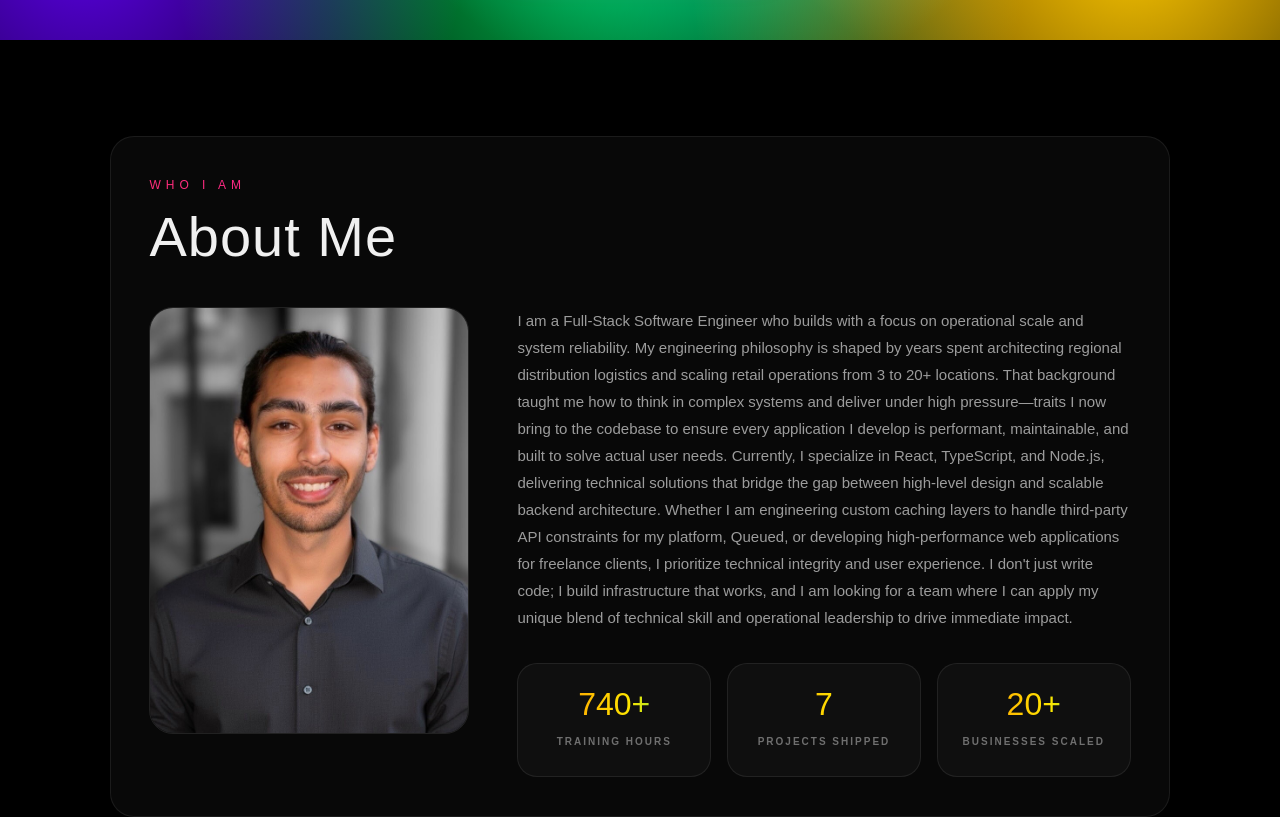
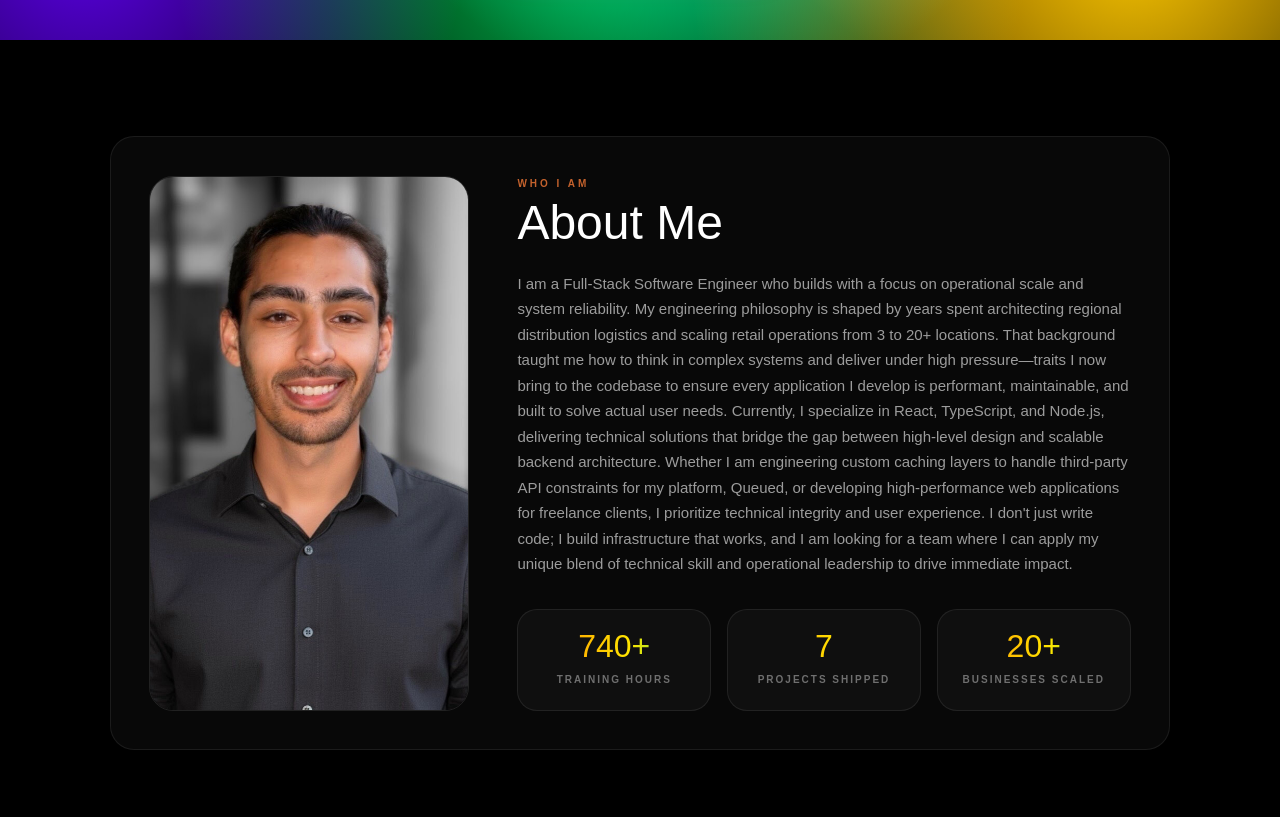
Before and after one commit to Evan-Boodoosingh/new-portfolio, a React (Vite) app: page / in a window 1280 px wide. Shown: the part 760-1577 px from the top of the page. Built offline with nearby package versions, Linux system fonts and the light colour scheme.

Commit message:
fix aboutme layout

```diff
--- a/src/components/sections/About.tsx
+++ b/src/components/sections/About.tsx
@@ -1,7 +1,6 @@
 import { motion } from "framer-motion";
 import { bio, stats } from "../../config/portfolioConfig";
 import { Card } from "../ui/Card";
-import { SectionHeader } from "../ui/SectionHeader";
 
 export function About() {
   const hidden = { opacity: 0, y: 20 };
@@ -22,7 +21,6 @@ export function About() {
           maxWidth: "1100px",
           margin: "0 auto",
           padding: "0 20px",
-          minHeight: "fit-content", // Prevents overhang from previous screenshots
           display: "flex",
           alignItems: "center",
         }}
@@ -35,28 +33,30 @@ export function About() {
           style={{ width: "100%" }}
         >
           <Card>
-            <SectionHeader label="Who I Am" title="About Me" />
-
+            {/* The main layout container */}
             <div
               style={{
                 display: "grid",
                 gap: "48px",
                 width: "100%",
+                // This is the secret: it forces both columns to be exactly the same height
+                alignItems: "stretch",
               }}
               className="grid-cols-1 md:grid-cols-[320px_1fr]"
             >
-              {/* --- LEFT: PHOTO --- */}
+              {/* LEFT COLUMN: The Photo */}
               <motion.div
                 initial={hidden}
                 whileInView={visible}
                 transition={{ duration: 0.7, delay: 0.2 }}
+                style={{ height: "100%" }}
               >
                 <img
                   src="/profilepic.jpg"
                   alt="Evan Boodoosingh"
                   style={{
                     width: "100%",
-                    aspectRatio: "3/4", // Keeps photo height consistent
+                    height: "100%", // Fills the grid cell height
                     borderRadius: "24px",
                     objectFit: "cover",
                     objectPosition: "top",
@@ -65,17 +65,39 @@ export function About() {
                 />
               </motion.div>
 
-              {/* --- RIGHT: THE FLEX COLUMN --- */}
+              {/* RIGHT COLUMN: The Text + Stats */}
               <div
                 style={{
                   display: "flex",
                   flexDirection: "column",
-                  justifyContent: "space-between", // Anchors top and bottom items
-                  height: "100%", // Matches the height of the photo grid cell
-                  gap: "32px", // Fallback gap for mobile stacking
+                  // This spaces the Bio (top) and Stats (bottom) perfectly
+                  // relative to the photo's top and bottom
+                  justifyContent: "space-between",
+                  height: "100%",
                 }}
               >
-                {/* Top: Bio text */}
+                {/* Text Group */}
+                <div style={{ display: "flex", flexDirection: "column" }}>
+                  <span style={{
+                    fontSize: "10px",
+                    fontWeight: 700,
+                    letterSpacing: "3px",
+                    color: "#c4622d",
+                    textTransform: "uppercase",
+                    marginBottom: "8px"
+                  }}>
+                    Who I Am
+                  </span>
+                  <h2 style={{
+                    fontSize: "48px",
+                    color: "#fff",
+                    margin: "0 0 24px 0",
+                    fontFamily: "'Righteous', sans-serif",
+                    lineHeight: 1
+                  }}>
+                    About Me
+                  </h2>
+
                   <div style={{ display: "flex", flexDirection: "column", gap: "20px" }}>
                     {bio.paragraphs.map((paragraph, index) => (
                       <motion.p
@@ -85,7 +107,7 @@ export function About() {
                         transition={{ duration: 0.5, delay: 0.3 + index * 0.1 }}
                         style={{
                           fontSize: "15px",
-                        lineHeight: "1.8",
+                          lineHeight: "1.7",
                           color: "rgba(255,255,255,0.6)",
                           margin: 0,
                         }}
@@ -94,13 +116,15 @@ export function About() {
                       </motion.p>
                     ))}
                   </div>
+                </div>
 
-                {/* Bottom: Stats Row */}
+                {/* Stats Row */}
                 <div
                   style={{
                     display: "grid",
                     gridTemplateColumns: "repeat(auto-fit, minmax(140px, 1fr))",
                     gap: "16px",
+                    marginTop: "32px"
                   }}
                 >
                   {stats.map((stat, i) => (
@@ -110,7 +134,7 @@ export function About() {
                       whileInView={visible}
                       transition={{ duration: 0.5, delay: 0.5 + i * 0.1 }}
                       style={{
-                        padding: "24px 16px",
+                        padding: "20px 12px",
                         borderRadius: "20px",
                         textAlign: "center",
                         background: "rgba(255,255,255,0.03)",
@@ -124,7 +148,7 @@ export function About() {
                           fontSize: "32px",
                           display: "block",
                           lineHeight: 1,
-                          marginBottom: "8px"
+                          marginBottom: "4px"
                         }}
                       >
                         {stat.value}
```
Lines whose indentation alone changed are shown as unchanged.
